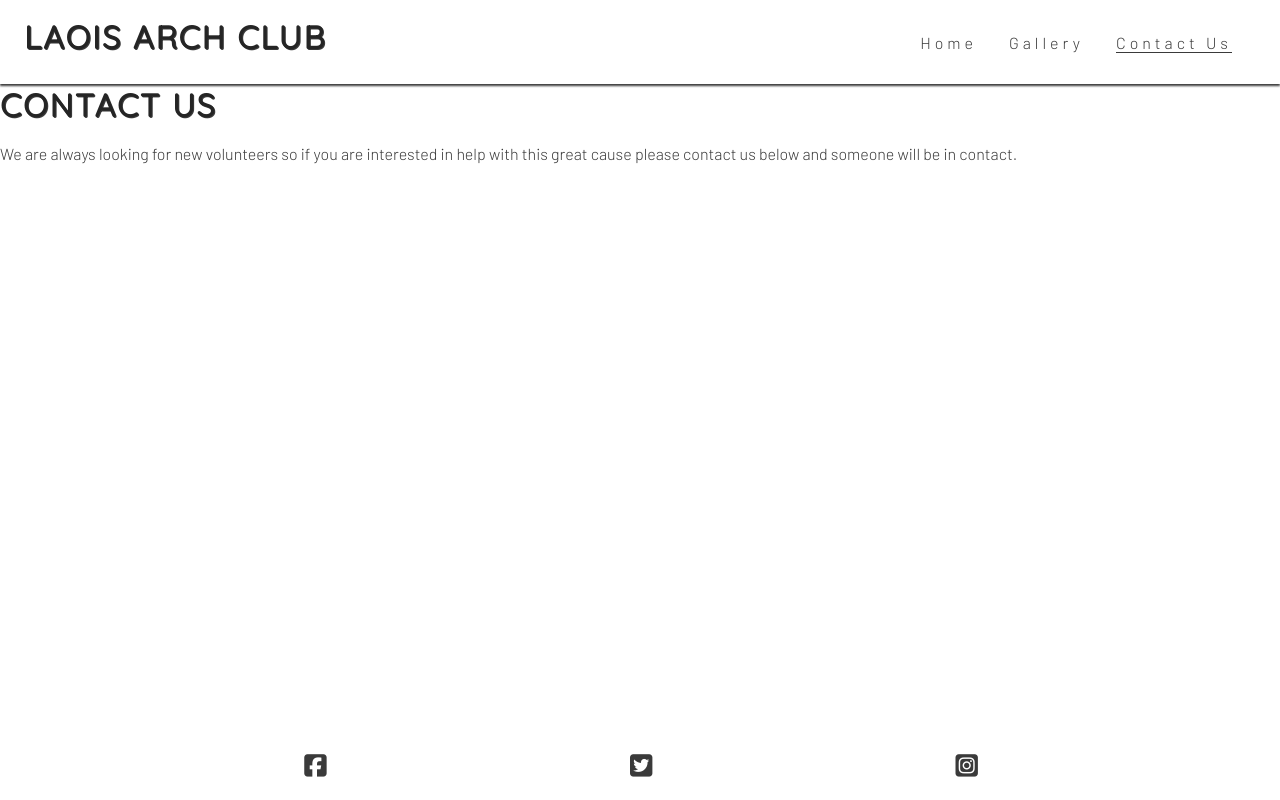
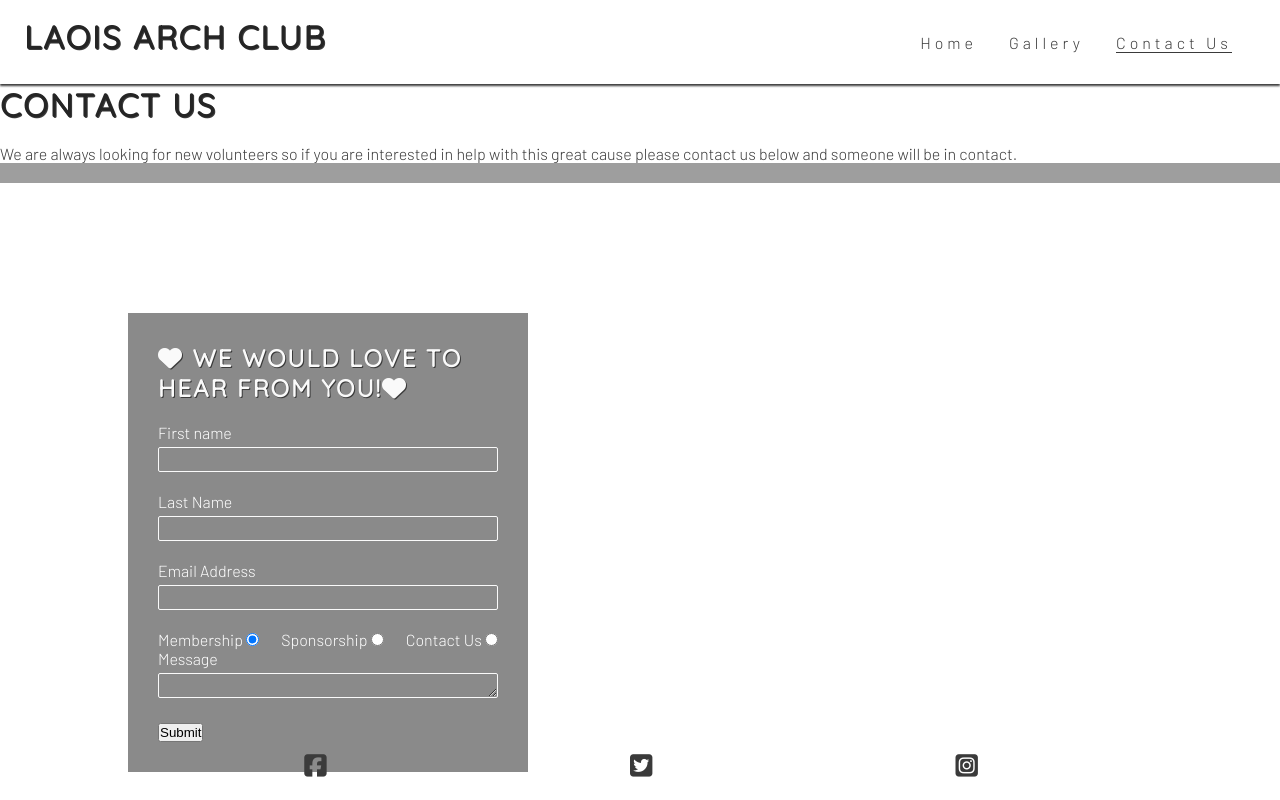
Before and after one commit to Conal2023/LaoisArchClub, a plain HTML site: page contactus.html in a window 1280 px wide. Drawn offline with Linux system fonts and the light colour scheme; grey boxes are pictures that could not be loaded.

Commit message:
Add form to contactus page and add media support

```diff
--- a/assets/css/style.css
+++ b/assets/css/style.css
@@ -17,6 +17,7 @@ body {
     color: #3a3a3a;
     font-family: 'barlow', sans-serif;
 }
+
 h1,
 h2,
 h3 {
@@ -26,6 +27,7 @@ h3 {
     color: #252525;
     text-shadow: 1px 1px #3a3a3a;
 }
+
 /* Header */
 header {
     background-color: #ffffff;
@@ -50,7 +52,7 @@ header a {
     list-style-type: none;
 }
 
-#menu > li {
+#menu>li {
     margin-bottom: 1em;
 }
 
@@ -129,6 +131,49 @@ main {
     line-height: 0;
 }
 
+/* Contact Page  */
+#contactus {
+    background-image: url(../images/Group\ photo.PNG);
+    background-size: cover;
+    background-position: 75%;
+    padding: 20px 10% 0 10%;
+    flex-grow: 1;
+}
+
+#contactus_form {
+   color: #ffffff;
+   background-color: rgba(60, 60, 60, 0.6);
+   padding: 30px;
+}
+#contactus_form>h2 {
+    color: #fafafa;
+    margin-bottom: 20px;
+}
+.text-input {
+    background: transparent;
+    color: #fafafa;
+    width: 100%;
+    height: 25px;
+    margin: 5px 0 20px 0;
+    border: 1px solid #fafafa;
+    border-radius: 2px;
+    padding: 0 5px;
+}
+.radio-buttons {
+    width: 100%;
+    display: flex;
+    justify-content: space-between;
+}
+.submit-button {
+    margin-top: 20px;
+    border-radius: 2px;
+    padding: 15px 32px;
+    font-size: 100%;
+    background-color: #454b1b;
+    color: #fafafa;
+}
+
+
 /* Footer */
 #social-networks {
     text-align: center;
@@ -143,6 +188,7 @@ main {
     padding: 5%;
     color: #3a3a3a;
 }
+
 /* Media query: large or landscap phones (576px and up) */
 @media screen and (min-width: 576px) {
     #photos {
@@ -151,8 +197,8 @@ main {
     }
 }
 
-/* Media query: tablets and larger (760px and up) */
-@media screen and (min-width: 760px) {
+/* Media query: tablets and larger (768px and up) */
+@media screen and (min-width: 768px) {
 
     /* Header */
     nav {
@@ -167,7 +213,7 @@ main {
         display: flex;
     }
 
-    #menu > li {
+    #menu>li {
         padding: 1rem;
     }
 
@@ -193,11 +239,34 @@ main {
     }
 
 }
+
+/* Contact Us */
+#contactus {
+    background-position: center;
+    position: relative;
+}
+
+#contactus_form {
+    max-width: 400px;
+    position: absolute;
+    left: 10%;
+    top: 150px;
+}
+
+.text-input:hover {
+    border-color: #f16c6b;
+}
+
+.submit-button:hover {
+    background-color: #fafafa;
+    color: #454b1b;
+    }
 /* larger devices (laptops and desktops, 992px and up) */
 @media screen and (min-width: 992px) {
-    #menu a:hover{
+    #menu a:hover {
         border-bottom: 1px solid #3a3a3a;
     }
+
     /* Gallery */
     #photos {
         column-count: 4;
--- a/contactus.html
+++ b/contactus.html
@@ -43,15 +43,42 @@
         <h1>Contact Us</h1>
         <br>
         <p>
-            We are always looking for new volunteers so if you are interested in help with this great cause please contact us below and someone will be in contact.
+            We are always looking for new volunteers so if you are interested in help with this great cause please
+            contact us below and someone will be in contact.
         </p>
 
-        <div class="contact form">
-            <form action=""></form>
-        </div>
+       <section id="contactus">
+        <form id="contactus_form" method="POST" action="http://formdump.codeinstitute.net">
+            <h2><i class="fa-solid fa-heart"></i> We would love to hear from you!<i class="fa-solid fa-heart"></i></h2>
+            <label for="first_name">First name</label>
+            <input type="text" name="first_name" id="first_name" class="text-input" required>
+            <br>
+            <label for="last_name">Last Name</label>
+            <input type="text" name="last_name" id="last_name" class="text-input" required>
+            <br>
+            <label for="email_address">Email Address</label>
+            <input type="email" name="email_address" id="email_address" class="text-input" required>
+            <br>
+            <div class="radio-buttons">
+                <div>
+                    <label for="membership">Membership</label>
+                    <input type="radio" name="membership" id="membership" value="membership" required checked>
+                </div>
+                <div>
+                    <label for="sponsorship">Sponsorship</label>
+                    <input type="radio" name="sponsorship" id="sponsorship" value="sponsorship" required>
+             </div>
+             <div>
+                <label for="contactus"> Contact Us</label>
+                <input type="radio" name="contactus" id="contact us" value="contact us" required>
+             </div>
+            </div>
+            <label for="feedback_message">Message</label>
+            <textarea id="feedback_message" class="text-input" required></textarea>
+            <button type="submit" class="submit">Submit</button>
 
-
-        </div>
+        </form>
+       </section>
     </Main>
 
     <!--Footer-->
```
Lines whose indentation alone changed are shown as unchanged.
